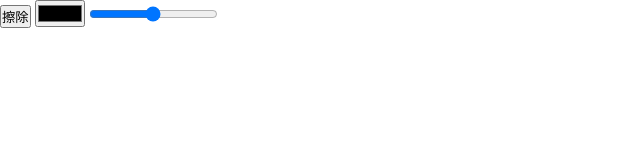
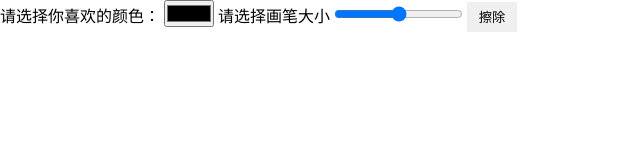
Before and after one commit to ajing2020/Canvas-drawLine-21, a plain HTML site: page index.html in a window 1280 px wide. Shown: the whole page, without its empty margins (0-640 px from the left). Drawn offline with Linux system fonts and the light colour scheme.

Commit message:
写了一些样式

```diff
--- a/index.html
+++ b/index.html
@@ -10,9 +10,15 @@
 </head>
 
 <body>
-    <button id="btn">擦除</button>
-    <input type="color" id="btn1"></input>
-    <input type="range" id='range'>
+    <label>
+        <span>请选择你喜欢的颜色：</span>
+        <input type="color" id="btn1"></input>
+    </label>
+    <label>
+        <span>请选择画笔大小</span>
+        <input type="range" id='range'>
+    </label>
+    <button class="clean" id="btn">擦除</button>
     <canvas id="canvas">
     </canvas>
 
--- a/style.css
+++ b/style.css
@@ -6,3 +6,8 @@
 #canvas {
     display: block;
 }
+.clean{
+    width: 50px;
+    height: 30px;
+    border: none;
+}
```
